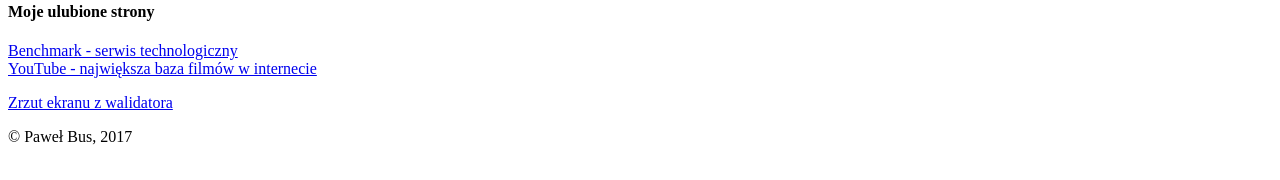
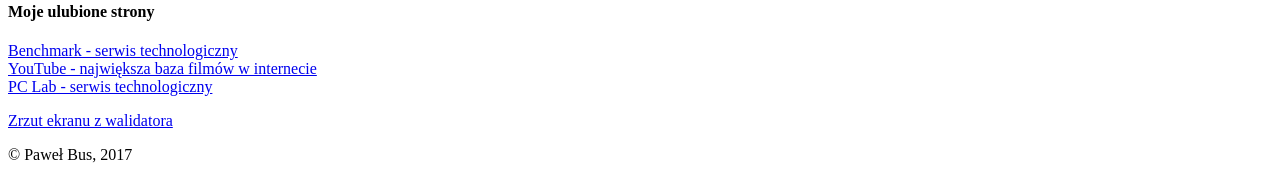
Before and after one commit to busik90/nauka-gita, a plain HTML site: page index.html in a window 1280 px wide. Shown: the part 907-1087 px from the top of the page. Drawn offline with nearby package versions, Linux system fonts and the light colour scheme; files that its build step writes are made by us from their sources.

Commit message:
Add hyperlink
I added a hyperlink to https://pclab.pl/ in paragraph under
h4: "Moje ulubione strony".

```diff
--- a/index.html
+++ b/index.html
@@ -33,6 +33,8 @@
 			<a href="http://www.benchmark.pl" target="_blank">Benchmark - serwis technologiczny</a>
 			<br>
 			<a href="https://youtube.com" target="_blank">YouTube - największa baza filmów w internecie</a>
+			<br>
+			<a href="https://pclab.pl/" target="_blank">PC Lab - serwis technologiczny</a>
 		</p>
 
 		<p><a href="https://screenshots.firefox.com/JvPfC9zUwBZB8UWc/validator.w3.org" target="_blank" title="Mam nadzieję, że może być na serwerach firefox.">Zrzut ekranu z walidatora</a>
```
